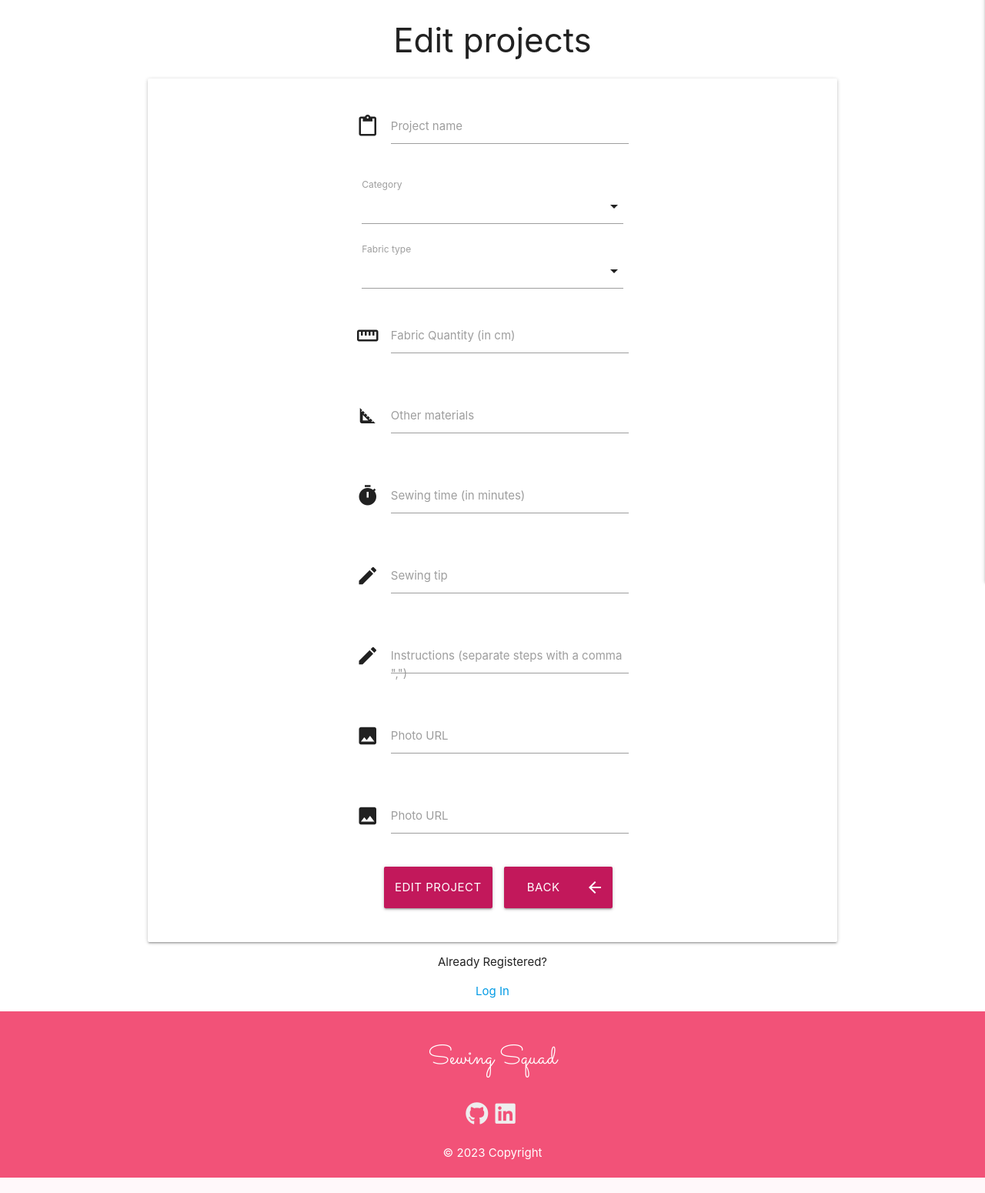
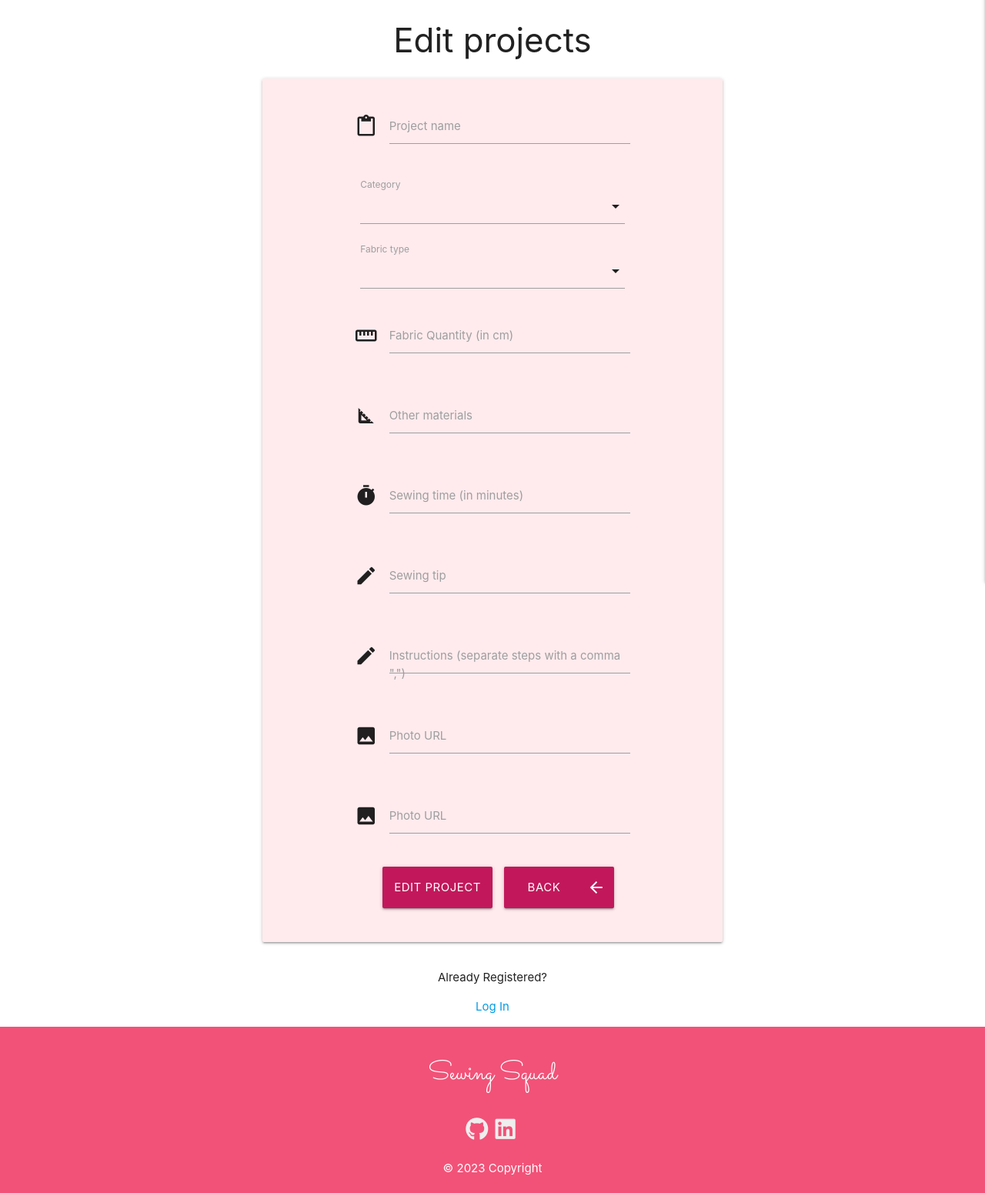
Before and after one commit to vero-nika-2828/sewing-squad-gitpod, a Flask app: template sewingsquad/templates/edit_project.html in a window 1280 px wide. Shown: the part 104-1654 px from the top of the page at 77% size. Run offline with Flask 2, Linux system fonts and the light colour scheme; the template is opened without the code that fills it, so the values that code supplies are empty; some libraries are stand-ins or nearby versions; some web fonts are replaced.

Commit message:
Add card-panel class within the form in edit.html

```diff
--- a/sewingsquad/templates/edit_project.html
+++ b/sewingsquad/templates/edit_project.html
@@ -2,9 +2,10 @@
 {% block header %} Edit projects {% endblock %}
 {% block content %}
 
-<div class="card-panel row">
+<div class="row">
     <!--Form to add project-->
     <form class="col s12 m8 offset-m2" method="POST" action="{{ url_for('edit_project', sewingwork_id=project.id) }}">
+      <div class="card-panel row red lighten-5">
             <div class="row">
                 <div class="input-field col s10 m8 offset-m2">
                     <i class="material-icons prefix">content_paste</i>
@@ -115,6 +116,7 @@
 
 
         </div>
+      </div>
     </form>
 
     <!--Link to Log in Page for registered users-->
```
